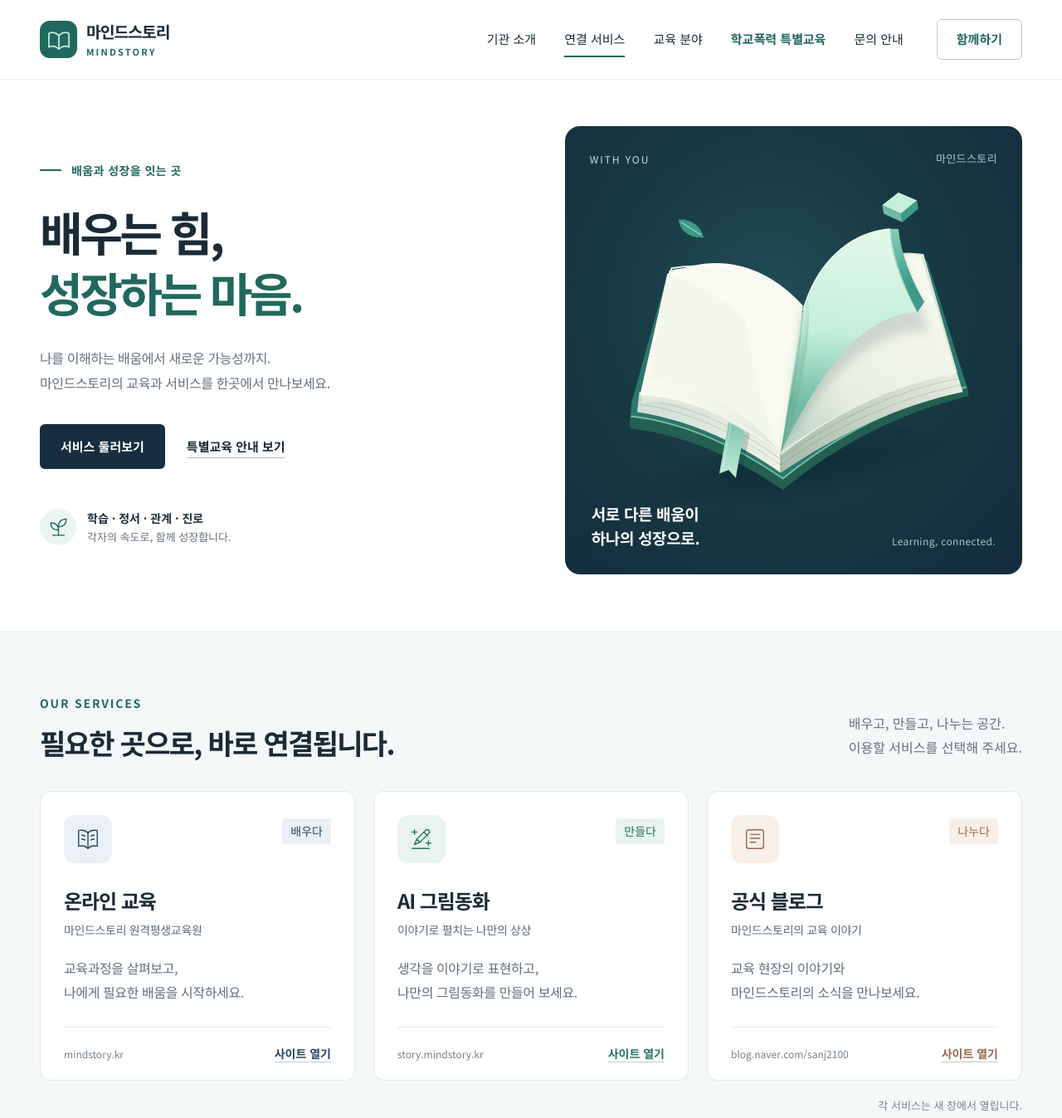
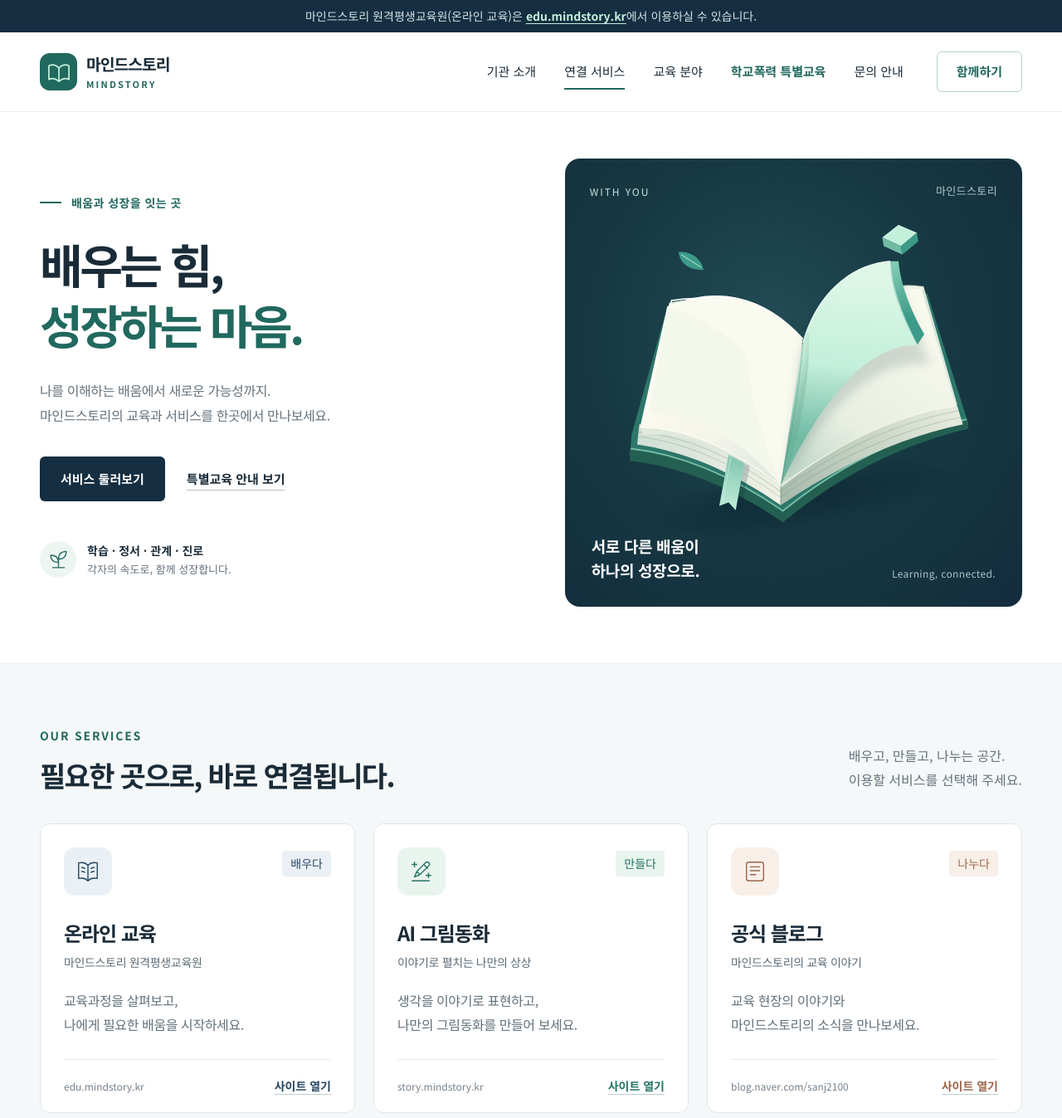
Before and after one commit to 9535mind/mindstory-homepage, a plain HTML site: page index.html in a window 1280 px wide. Shown: the top 1347 px of the page at 83% size. Drawn offline with Linux system fonts and the light colour scheme.

Commit message:
mindstory.kr 대표 홈페이지 전환 준비
- 온라인 교육 카드 → edu.mindstory.kr
- 상단에 평생교육원 주소 안내 띠
- _redirects: 예전 평생교육원 경로(/courses, /login, /api 등) → edu.mindstory.kr

Co-Authored-By: Claude Opus 5.5 <noreply@anthropic.com>
Claude-Session: https://claude.ai/code/session_016AozVg3ZyVrchtQG8RZgeE

```diff
--- a/index.html
+++ b/index.html
@@ -32,6 +32,7 @@
     <symbol id="icon-close" viewBox="0 0 24 24"><path d="m5 5 14 14M19 5 5 19"/></symbol>
   </svg>
 
+  <div class="move-notice"><p>마인드스토리 원격평생교육원(온라인 교육)은 <a href="https://edu.mindstory.kr/">edu.mindstory.kr</a>에서 이용하실 수 있습니다.</p></div>
   <header class="header" id="top">
     <div class="header-inner container">
       <a class="brand" href="#top" aria-label="마인드스토리 홈">
@@ -73,7 +74,7 @@
       <div class="container">
         <div class="section-heading"><div><p class="eyebrow">OUR SERVICES</p><h2 id="services-title">필요한 곳으로,<br class="mobile-only"> 바로 연결됩니다.</h2></div><p class="section-description">배우고, 만들고, 나누는 공간.<br>이용할 서비스를 선택해 주세요.</p></div>
         <div class="service-grid" id="service-grid">
-          <a class="service-card tone-navy" href="https://mindstory.kr/" target="_blank" rel="noopener noreferrer" aria-label="온라인 교육 — 마인드스토리 원격평생교육원, 새 창에서 열기"><div class="service-top"><span class="service-icon"><svg class="icon"><use href="#icon-book"/></svg></span><span class="service-tag">배우다</span></div><h3>온라인 교육</h3><p class="service-subtitle">마인드스토리 원격평생교육원</p><p class="service-description">교육과정을 살펴보고,<br>나에게 필요한 배움을 시작하세요.</p><div class="service-bottom"><span>mindstory.kr</span><span class="service-link-label">사이트 열기</span></div></a>
+          <a class="service-card tone-navy" href="https://edu.mindstory.kr/" target="_blank" rel="noopener noreferrer" aria-label="온라인 교육 — 마인드스토리 원격평생교육원, 새 창에서 열기"><div class="service-top"><span class="service-icon"><svg class="icon"><use href="#icon-book"/></svg></span><span class="service-tag">배우다</span></div><h3>온라인 교육</h3><p class="service-subtitle">마인드스토리 원격평생교육원</p><p class="service-description">교육과정을 살펴보고,<br>나에게 필요한 배움을 시작하세요.</p><div class="service-bottom"><span>edu.mindstory.kr</span><span class="service-link-label">사이트 열기</span></div></a>
           <a class="service-card tone-teal" href="https://story.mindstory.kr/" target="_blank" rel="noopener noreferrer" aria-label="AI 그림동화, 새 창에서 열기"><div class="service-top"><span class="service-icon"><svg class="icon"><use href="#icon-create"/></svg></span><span class="service-tag">만들다</span></div><h3>AI 그림동화</h3><p class="service-subtitle">이야기로 펼치는 나만의 상상</p><p class="service-description">생각을 이야기로 표현하고,<br>나만의 그림동화를 만들어 보세요.</p><div class="service-bottom"><span>story.mindstory.kr</span><span class="service-link-label">사이트 열기</span></div></a>
           <a class="service-card tone-clay" href="https://blog.naver.com/sanj2100" target="_blank" rel="noopener noreferrer" aria-label="공식 블로그, 새 창에서 열기"><div class="service-top"><span class="service-icon"><svg class="icon"><use href="#icon-news"/></svg></span><span class="service-tag">나누다</span></div><h3>공식 블로그</h3><p class="service-subtitle">마인드스토리의 교육 이야기</p><p class="service-description">교육 현장의 이야기와<br>마인드스토리의 소식을 만나보세요.</p><div class="service-bottom"><span>blog.naver.com/sanj2100</span><span class="service-link-label">사이트 열기</span></div></a>
         </div>
--- a/site-config.js
+++ b/site-config.js
@@ -12,8 +12,8 @@ window.MINDSTORY_CONFIG = {
       title: '온라인 교육',
       subtitle: '마인드스토리 원격평생교육원',
       description: '교육과정을 살펴보고,\n나에게 필요한 배움을 시작하세요.',
-      link: 'https://mindstory.kr/',
-      domain: 'mindstory.kr',
+      link: 'https://edu.mindstory.kr/',
+      domain: 'edu.mindstory.kr',
       tag: '배우다',
       icon: 'book',
       tone: 'navy'
--- a/special.css
+++ b/special.css
@@ -113,3 +113,8 @@
   .faq summary{font-size:1rem;padding:18px 2px}
 }
 .contact-copy .contact-prep{margin-top:23px;color:#b7c7d1;font-size:.9375rem;line-height:1.9;letter-spacing:-.02em}
+
+/* 평생교육원 주소 안내 띠 */
+.move-notice{background:var(--navy);color:#d6e4ea;font-size:.875rem;line-height:1.5;text-align:center;padding:9px 16px}
+.move-notice a{color:var(--mint);font-weight:700;text-decoration:underline;text-underline-offset:3px}
+.move-notice a:hover{color:#fff}
```
Also changed, not shown: 사용안내.txt, 1 other file.
